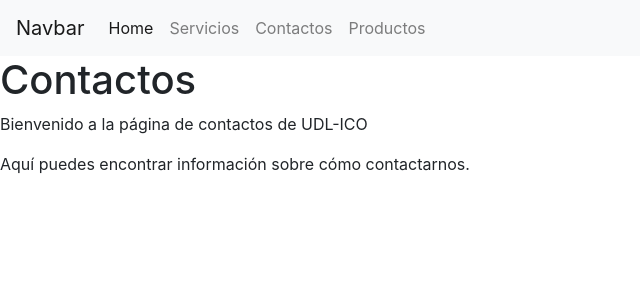
After one commit to jpbustamante72421/appweb01, a Flask app: page /contacto in a window 1280 px wide. The commit adds this page. Shown: the top 300 px of the page, without its empty margins (0-640 px from the left). Run offline with Flask 3, Linux system fonts and the light colour scheme.

Commit message:
Implementación de Navbar

```diff
--- a/server.py
+++ b/server.py
@@ -2,9 +2,21 @@ from flask import Flask, render_template
 
 app = Flask(__name__)
 
-@app.route('/')
+@app.route('/home')
 def home():
-    return render_template('index.html')
+    return render_template('index.html', titulo="Home", mensaje="Bienvenido a la página de inicio de UDL-ICO")
+
+@app.route('/servicios')
+def servicios():
+    return render_template('servicios.html', titulo="Servicios", mensaje="Bienvenido a la página de servicios de UDL-ICO")
+
+@app.route('/contacto')
+def contacto():
+    return render_template('contactos.html', titulo="Contactos", mensaje="Bienvenido a la página de contactos de UDL-ICO")
+
+@app.route('/productos')
+def productos():
+    return render_template('productos.html', titulo="Productos", mensaje="Bienvenido a la página de productos de UDL-ICO")
 
 if __name__ == '__main__':
-    app.run(debug=True)
+    app.run(debug=True, port=5050)
--- /dev/null
+++ b/templates/contactos.html
@@ -0,0 +1,36 @@
+<!DOCTYPE html>
+<html lang="en">
+    <head>
+        <link rel="stylesheet" href="https://cdn.jsdelivr.net/npm/bootstrap@4.6.2/dist/css/bootstrap.min.css" integrity="sha384-xOolHFLEh07PJGoPkLv1IbcEPTNtaed2xpHsD9ESMhqIYd0nLMwNLD69Npy4HI+N" crossorigin="anonymous">
+        <meta charset="UTF-8">
+        <meta name="viewport" content="width=device-width, initial-scale=1.0">
+        <title>{{titulo}}</title>
+    </head>
+    <body>
+        <nav class="navbar navbar-expand-lg navbar-light bg-light">
+            <a class="navbar-brand" href="#">Navbar</a>
+            <button class="navbar-toggler" type="button" data-toggle="collapse" data-target="#navbarNav" aria-controls="navbarNav" aria-expanded="false" aria-label="Toggle navigation">
+                <span class="navbar-toggler-icon"></span>
+            </button>
+            <div class="collapse navbar-collapse" id="navbarNav">
+                <ul class="navbar-nav">
+                <li class="nav-item active">
+                    <a class="nav-link" href="/home">Home <span class="sr-only">(current)</span></a>
+                </li>
+                <li class="nav-item">
+                    <a class="nav-link" href="{{url_for('servicios')}}">Servicios</a>
+                </li>
+                <li class="nav-item">
+                    <a class="nav-link" href="{{url_for('contacto')}}">Contactos</a>
+                </li>
+                <li class="nav-item">
+                    <a class="nav-link" href="{{url_for('productos')}}">Productos</a>
+                </li>
+                </ul>
+            </div>
+            </nav>
+        <h1>Contactos</h1>
+        <p>{{mensaje}}</p>
+        <p>Aquí puedes encontrar información sobre cómo contactarnos.</p>
+    </body>
+ </html>
```
Also changed, not shown: templates/index.html (+25 -2 lines), templates/productos.html (added, +37 -0 lines), templates/servicios.html (added, +36 -0 lines).
